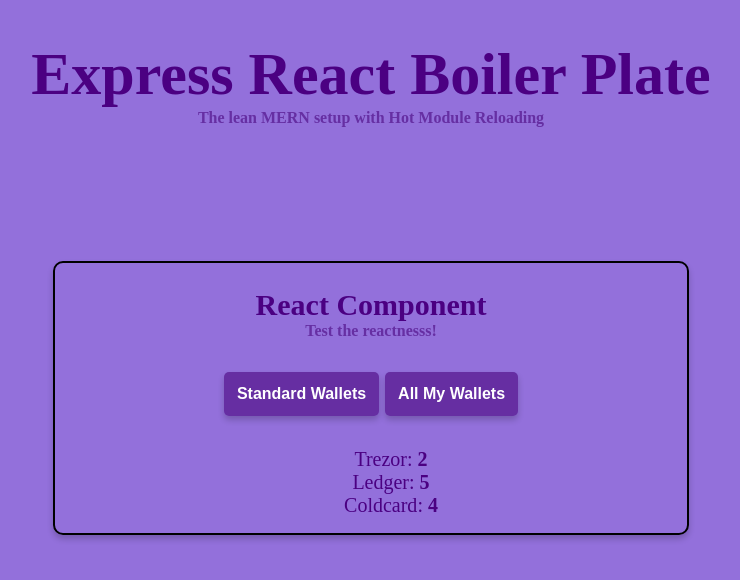
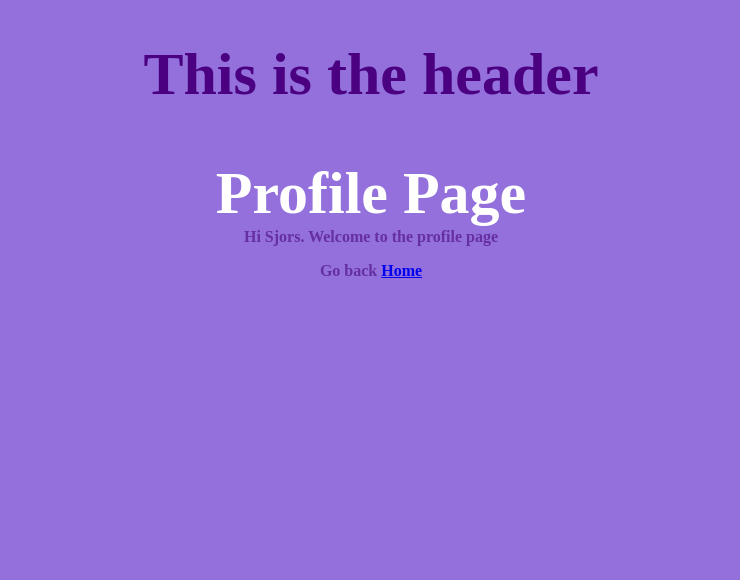
Before and after one commit to sjorsvanheuveln/express-react-boilerplate, a React app: page /profile in a window 1280 px wide. Shown: the top 580 px of the page, without its empty margins (269-1009 px from the left). Built offline with nearby package versions, Linux system fonts and the light colour scheme; the HTML template or start-up script is replaced by a standard one.

Commit message:
Basis React Routing Enabled

```diff
--- a/app.js
+++ b/app.js
@@ -39,8 +39,8 @@ app.use(express.urlencoded({ extended: false }));
 app.use(cookieParser());
 app.use(express.static(path.join(__dirname, 'public')));
 
-app.use('/', indexRouter);
 app.use('/users', usersRouter);
+app.use('/*', indexRouter);
 
 // catch 404 and forward to error handler
 app.use((req, res, next) => {
--- a/package.json
+++ b/package.json
@@ -17,7 +17,8 @@
     "mongoose": "^5.12.8",
     "morgan": "~1.9.1",
     "react": "^17.0.2",
-    "react-dom": "^17.0.2"
+    "react-dom": "^17.0.2",
+    "react-router-dom": "^5.2.0"
   },
   "devDependencies": {
     "@babel/core": "^7.14.0",
--- a/src/components/App.jsx
+++ b/src/components/App.jsx
@@ -1,12 +1,14 @@
+import { BrowserRouter as Router, Route } from 'react-router-dom';
 import TestComponent from './TestComponent';
+import ProfilePage from './ProfilePage';
+import Header from './Header';
 
 const App = () => (
-  <div>
-    <h1>Express React Boiler Plate</h1>
-    <p>The lean MERN setup with Hot Module Reloading</p>
-    <br />
-    <TestComponent text="Test the reactnesss!" />
-  </div>
+  <Router>
+    <Header />
+    <Route exact path="/"><TestComponent text="hi" /></Route>
+    <Route path="/profile"> <ProfilePage username="Sjors" /></Route>
+  </Router>
 );
 
 export default App;
--- /dev/null
+++ b/src/components/Header.jsx
@@ -0,0 +1,7 @@
+const Header = () => (
+  <div>
+    <h1>This is the header</h1>
+  </div>
+);
+
+export default Header;
--- /dev/null
+++ b/src/components/ProfilePage.jsx
@@ -0,0 +1,14 @@
+import { Link } from 'react-router-dom';
+
+export default function ProfilePage(props) {
+  const { username } = props;
+  console.log(username, props);
+
+  return (
+    <div>
+      <h2>Profile Page</h2>
+      <p>Hi {username}. Welcome to the profile page</p>
+      <p>Go back <Link to="/">Home</Link></p>
+    </div>
+  );
+}
--- a/src/components/TestComponent.jsx
+++ b/src/components/TestComponent.jsx
@@ -1,4 +1,5 @@
 import { useState } from 'react';
+import { Link } from 'react-router-dom';
 
 const standardWallets = {
   Trezor: 2,
@@ -18,6 +19,11 @@ const TestComponent = (props) => {
   const { text } = props;
 
   return (
+    <div>
+      <h1>Express React Boiler Plate</h1>
+      <p>The lean MERN setup with Hot Module Reloading</p>
+
+      <br />
       <div className="app-container">
         <h2>React Component</h2>
         <p>{text}</p>
@@ -35,6 +41,8 @@ const TestComponent = (props) => {
           ))}
         </ul>
       </div>
+      <p>Go to <Link to="/profile">Profile</Link></p>
+    </div>
   );
 };
 
```
Also changed, not shown: 2 other files (tests, documents, lock files or other folders). Lines whose indentation alone changed are shown as unchanged.
